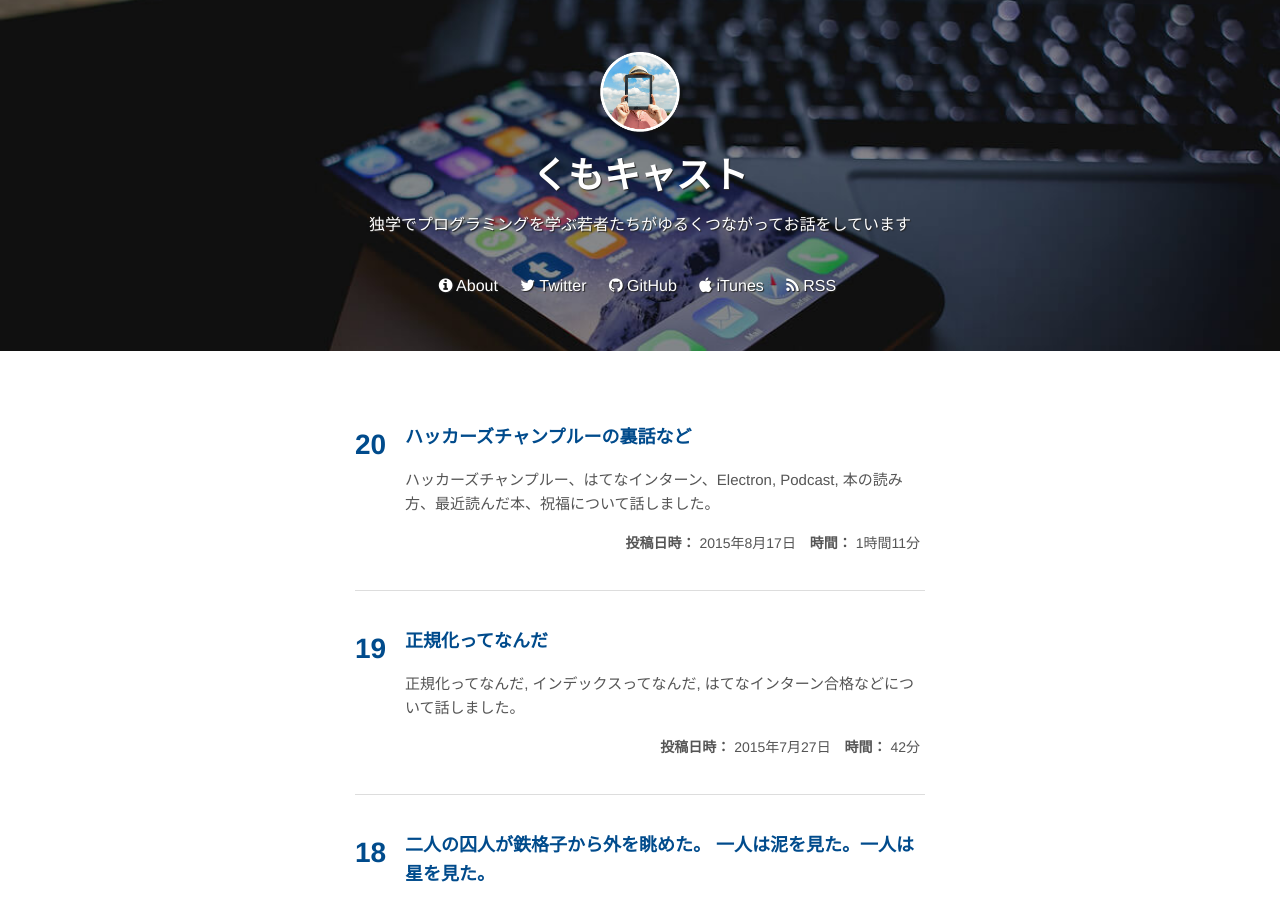
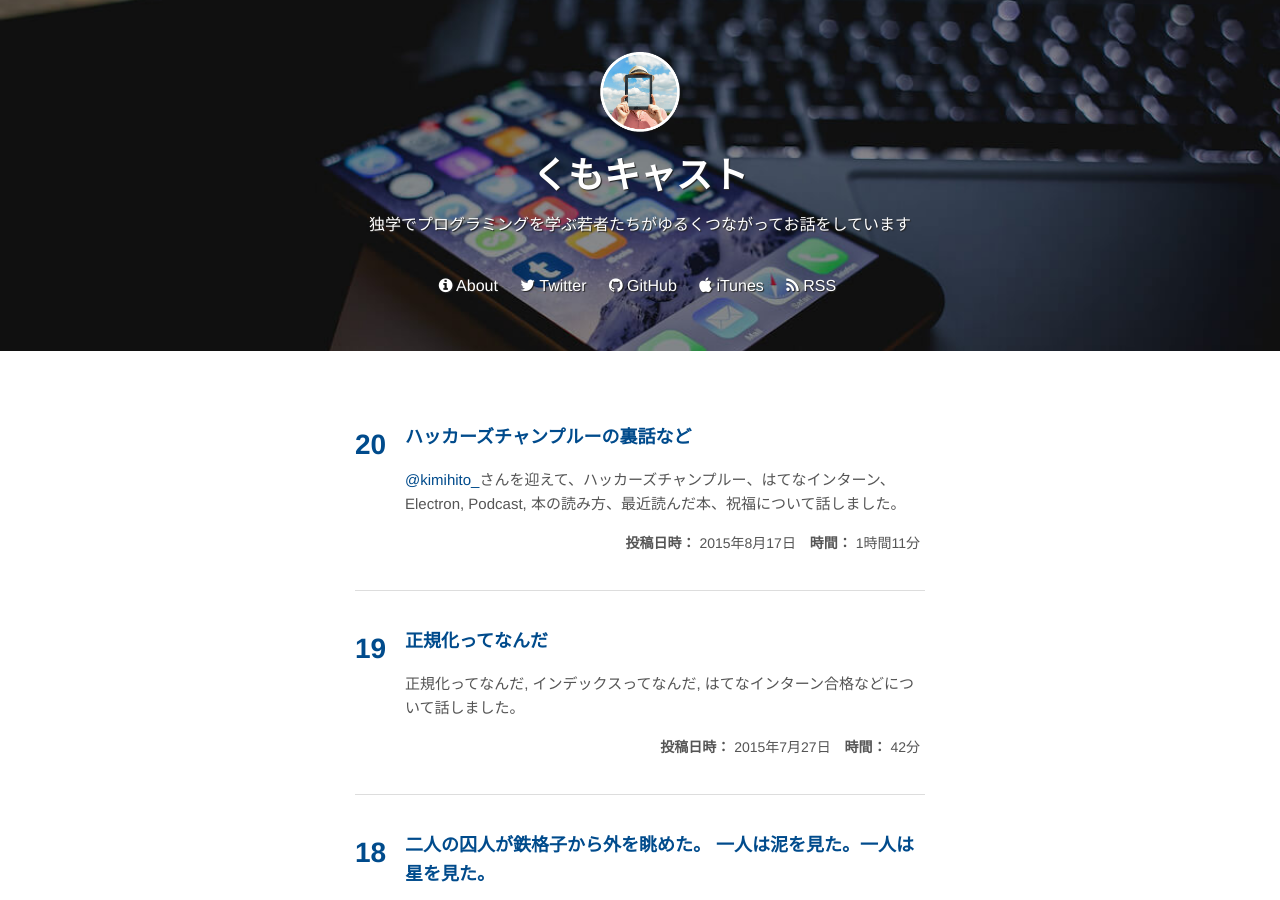
Before and after one commit to kumocast/kumocast.github.io, a Jekyll site: the page built from index.html, in a window 1280 px wide and 900 px high. Built offline with Jekyll 4.4.1, drawn with Linux system fonts in a browser that asks for light colours; nearby versions of some CDN libraries; Markdown is read by kramdown in place of the engine named in the settings.

Commit message:
ゲストの方の id を修正 説明文にゲストのリンクを追加

```diff
--- a/_posts/2015-08-17-hackers-champloo-background.md
+++ b/_posts/2015-08-17-hackers-champloo-background.md
@@ -3,9 +3,9 @@
 title: ハッカーズチャンプルーの裏話など
 date: 2015-08-17 00:00:00
 duration: 1時間11分
-members: ['kimihito__', 'gaaamii', 'karur4n']
+members: ['kimihito_', 'gaaamii', 'karur4n']
 audio: http://kumocast.jp/audios/20.mp3
-description: ハッカーズチャンプルー、はてなインターン、Electron, Podcast, 本の読み方、最近読んだ本、祝福について話しました。
+description: <a href="http://twitter.com/kimihito_" target="blank">@kimihito_</a>さんを迎えて、ハッカーズチャンプルー、はてなインターン、Electron, Podcast, 本の読み方、最近読んだ本、祝福について話しました。
 number: 20
 ---
 
```
